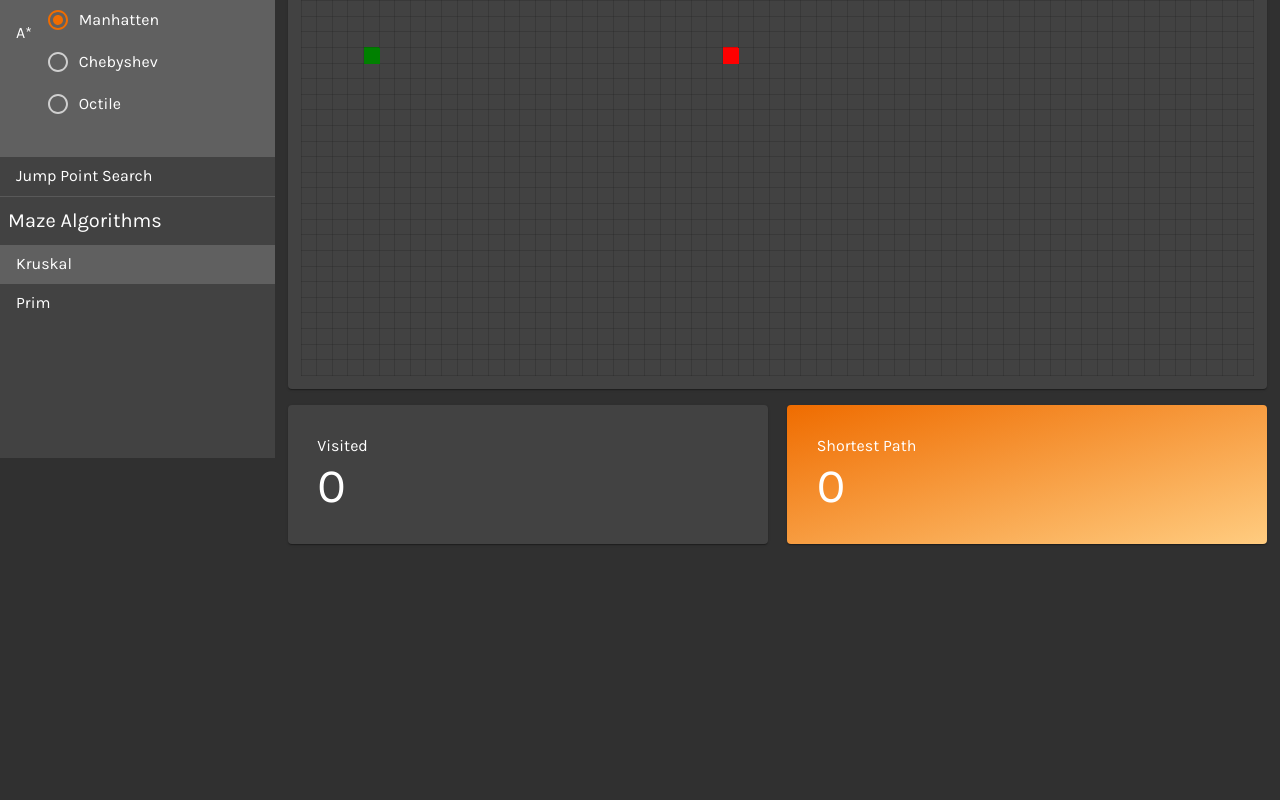
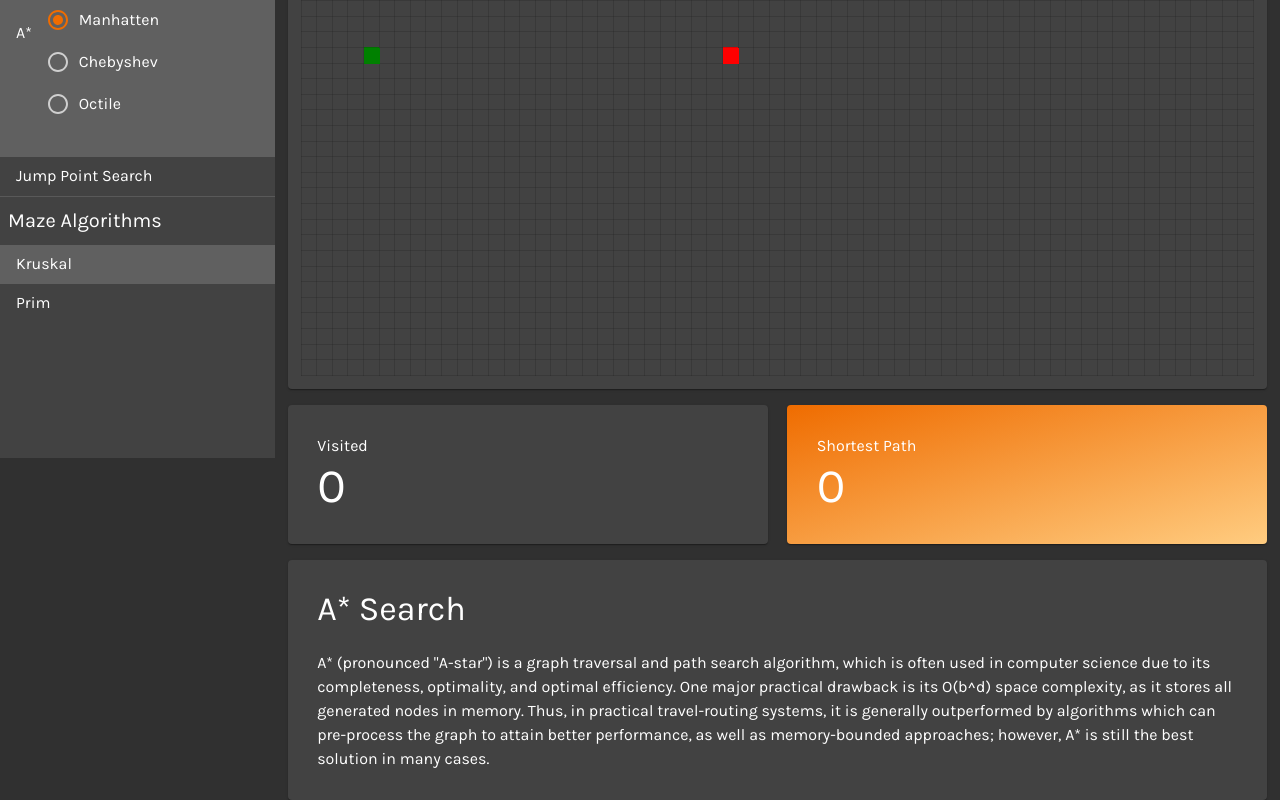
Before and after one commit to aarnav982023/PathfindingVis, a React (Create React App) app: page / in a window 1280 px wide. Shown: the part 342-1142 px from the top of the page. Before the commit the page ends 960 px from the top, so only its background shows below. Built offline with nearby package versions, Linux system fonts and the light colour scheme.

Commit message:
Added Algo Info Card

```diff
--- a/package.json
+++ b/package.json
@@ -18,8 +18,8 @@
     "redux": "^4.0.5"
   },
   "scripts": {
-    "predeploy":"npm run build",
-    "deploy":"gh-pages -d build",
+    "predeploy": "npm run build",
+    "deploy": "gh-pages -d build",
     "start": "react-scripts start",
     "build": "react-scripts build",
     "test": "react-scripts test",
--- /dev/null
+++ b/src/components/AlgoInfo.js
@@ -0,0 +1,64 @@
+import React from "react";
+import { connect } from "react-redux";
+import Card from "@material-ui/core/Card";
+import Typography from "@material-ui/core/Typography";
+import { withStyles } from "@material-ui/core/styles";
+
+const AlgoInfoCard = withStyles({
+  root: {
+    width: "100%",
+    padding: "3%",
+    marginBottom: "2vh",
+    marginRight: "2%"
+  }
+})(Card);
+
+const getTitle = algo => {
+  switch (algo) {
+    case 0:
+      return "Dijkstra's Algorithm";
+    case 1:
+      return "A* Search";
+    case 2:
+      return "Jump Point Search";
+    default:
+      return;
+  }
+};
+
+const getContent = algo => {
+  switch (algo) {
+    case 0:
+      return `Dijkstra's algorithm is an algorithm for finding the shortest paths between nodes in a graph, which may represent, for example, road networks. It was conceived by computer scientist Edsger W. Dijkstra in 1956 and published three years later.
+      The algorithm exists in many variants. Dijkstra's original algorithm found the shortest path between two given nodes, but a more common variant fixes a single node as the "source" node and finds shortest paths from the source to all other nodes in the graph, producing a shortest-path tree.`;
+    case 1:
+      return `A* (pronounced "A-star") is a graph traversal and path search algorithm, which is often used in computer science due to its completeness, optimality, and optimal efficiency.
+      One major practical drawback is its O(b^d) space complexity, as it stores all generated nodes in memory. Thus, in practical travel-routing systems, it is generally outperformed by algorithms which can pre-process the graph to attain better performance,
+      as well as memory-bounded approaches; however, A* is still the best solution in many cases.`;
+    case 2:
+      return `Jump point search (JPS) is an optimization to the A* search algorithm for uniform-cost grids. It reduces symmetries in the search procedure by means of graph pruning,
+      eliminating certain nodes in the grid based on assumptions that can be made about the current node's neighbors, as long as certain conditions relating to the grid are satisfied.
+       As a result, the algorithm can consider long "jumps" along straight (horizontal, vertical and diagonal) lines in the grid, rather than the small steps from one grid position to the next that ordinary A* considers.
+       Jump point search preserves A*'s optimality, while potentially reducing its running time by an order of magnitude.`;
+    default:
+      return;
+  }
+};
+
+const AlgoInfo = props => {
+  return (
+    <AlgoInfoCard>
+      <Typography variant="h4">{getTitle(props.algo)}</Typography>
+      <br />
+      <Typography variant="body1">{getContent(props.algo)}</Typography>
+    </AlgoInfoCard>
+  );
+};
+
+const mapStateToProps = state => {
+  return {
+    algo: state.algo
+  };
+};
+
+export default connect(mapStateToProps)(AlgoInfo);
--- a/src/components/App.js
+++ b/src/components/App.js
@@ -3,6 +3,7 @@ import Grid from "./Grid";
 import NavBar from "./NavBar";
 import Visited from "./Visited";
 import ShortestPath from "./ShortestPath";
+import AlgoInfo from "./AlgoInfo";
 import "../assets/css/App.css";
 import { createMuiTheme, ThemeProvider } from "@material-ui/core/styles";
 
@@ -70,6 +71,7 @@ const App = () => {
               <Visited />
               <ShortestPath />
             </div>
+            <AlgoInfo />
           </div>
         </div>
       </div>
--- a/src/components/Grid.js
+++ b/src/components/Grid.js
@@ -15,7 +15,12 @@ let endNode = { row: 20, column: 27 };
 let selectStart = false;
 let selectEnd = false;
 let selectWall = false;
+let selectRemoveWall = false;
 let isAnimated = false;
+
+const startNodeClass = "start-node";
+const endNodeClass = "end-node";
+const wallClass = "wall";
 
 const GridContainer = withStyles({
   root: {
@@ -70,6 +75,9 @@ class TGrid extends React.Component {
         nodeRow.push(
           <Node
             key={i.toString() + "-" + j.toString()}
+            startNodeClass={startNodeClass}
+            endNodeClass={endNodeClass}
+            wallClass={wallClass}
             row={this.state.grid[i][j].row}
             column={this.state.grid[i][j].col}
             isStart={this.state.grid[i][j].isStart}
@@ -135,6 +143,8 @@ class TGrid extends React.Component {
       !selectEnd
     ) {
       selectStart = true;
+      if (this.state.grid[row][column].isWall)
+        this.nodeRefs[row][column].current.classList.add(wallClass);
     } else if (selectEnd) {
       if (row !== startNode.row || column !== startNode.column) {
         selectEnd = false;
@@ -146,27 +156,38 @@ class TGrid extends React.Component {
       !selectStart
     ) {
       selectEnd = true;
+      if (this.state.grid[row][column].isWall)
+        this.nodeRefs[row][column].current.classList.add(wallClass);
     } else if (selectWall) {
       selectWall = false;
+      await this.setGrid(this.state.grid);
+    } else if (this.state.grid[row][column].isWall) {
+      selectRemoveWall = true;
+      this.nodeRefs[row][column].current.classList.remove(wallClass);
+      let grid = this.state.grid;
+      grid[row][column].isWall = false;
       if (isAnimated) this.visualizeRealTime(startNode, endNode);
+    } else if (selectRemoveWall) {
+      selectRemoveWall = false;
       await this.setGrid(this.state.grid);
     } else {
       selectWall = true;
-      this.nodeRefs[row][column].current.classList.add("wall");
+      this.nodeRefs[row][column].current.classList.add(wallClass);
       let grid = this.state.grid;
       grid[row][column].isWall = true;
+      if (isAnimated) this.visualizeRealTime(startNode, endNode);
     }
   };
   onMouseEnterAndLeave = (row, column) => {
     //Just changing the class using refs.
     if (selectStart) {
       if (row !== endNode.row || column !== endNode.column) {
-        this.nodeRefs[row][column].current.classList.toggle("start-node");
+        this.nodeRefs[row][column].current.classList.toggle(startNodeClass);
         if (isAnimated) this.visualizeRealTime({ row, column }, endNode);
       }
     } else if (selectEnd) {
       if (row !== startNode.row || column !== startNode.column) {
-        this.nodeRefs[row][column].current.classList.toggle("end-node");
+        this.nodeRefs[row][column].current.classList.toggle(endNodeClass);
         if (isAnimated) this.visualizeRealTime(startNode, { row, column });
       }
     } else if (selectWall) {
@@ -174,9 +195,20 @@ class TGrid extends React.Component {
         (row !== endNode.row || column !== endNode.column) &&
         (row !== startNode.row || column !== startNode.column)
       ) {
-        this.nodeRefs[row][column].current.classList.add("wall");
+        this.nodeRefs[row][column].current.classList.add(wallClass);
         let grid = this.state.grid;
         grid[row][column].isWall = true;
+        if (isAnimated) this.visualizeRealTime(startNode, endNode);
+      }
+    } else if (selectRemoveWall) {
+      if (
+        (row !== endNode.row || column !== endNode.column) &&
+        (row !== startNode.row || column !== startNode.column)
+      ) {
+        this.nodeRefs[row][column].current.classList.remove(wallClass);
+        let grid = this.state.grid;
+        grid[row][column].isWall = false;
+        if (isAnimated) this.visualizeRealTime(startNode, endNode);
       }
     }
   };
@@ -194,14 +226,14 @@ class TGrid extends React.Component {
     grid[startNode.row][startNode.column].isStart = false;
     startNode = { row, column };
     grid[startNode.row][startNode.column].isStart = true;
-    this.nodeRefs[row][column].current.classList.add("start-node");
+    this.nodeRefs[row][column].current.classList.add(startNodeClass);
     this.setGrid(grid);
   };
   changeGridEndNode = (row, column, grid = this.state.grid) => {
     grid[endNode.row][endNode.column].isEnd = false;
     endNode = { row, column };
     grid[endNode.row][endNode.column].isEnd = true;
-    this.nodeRefs[row][column].current.classList.add("end-node");
+    this.nodeRefs[row][column].current.classList.add(endNodeClass);
     this.setGrid(grid);
   };
   clearVisited = grid => {
@@ -364,7 +396,7 @@ class TGrid extends React.Component {
         return;
       }
       const { row, col } = addedWalls[i];
-      this.nodeRefs[row][col].current.classList.add("wall");
+      this.nodeRefs[row][col].current.classList.add(wallClass);
       ++i;
       requestAnimationFrame(animateAddedWalls);
     };*/
@@ -376,13 +408,13 @@ class TGrid extends React.Component {
         return;
       }
       const { row, col } = removedWalls[j];
-      this.nodeRefs[row][col].current.classList.remove("wall");
+      this.nodeRefs[row][col].current.classList.remove(wallClass);
       ++j;
       requestAnimationFrame(animateRemovedWalls);
     };
     const showAddedWalls = () => {
       addedWalls.forEach(node =>
-        this.nodeRefs[node.row][node.col].current.classList.add("wall")
+        this.nodeRefs[node.row][node.col].current.classList.add(wallClass)
       );
     };
     showAddedWalls();
--- a/src/components/Node.js
+++ b/src/components/Node.js
@@ -2,26 +2,34 @@ import React from "react";
 
 class Node extends React.PureComponent {
   render() {
-    const { row, column, onMouseClick, onMouseEnterAndLeave } = this.props;
+    const {
+      row,
+      column,
+      onMouseClick,
+      onMouseEnterAndLeave,
+      startNodeClass,
+      endNodeClass,
+      wallClass
+    } = this.props;
     const statusClass = this.props.isStart
-      ? "start-node"
+      ? startNodeClass
       : this.props.isEnd
-      ? "end-node"
+      ? endNodeClass
       : this.props.isShortestPath
       ? "shortest-path"
       : this.props.isVisited
       ? "visited"
       : this.props.isWall
-      ? "wall"
+      ? wallClass
       : "";
     return (
       <td
         id={`node-${row}-${column}`}
         className={`node ${statusClass}`}
+        ref={this.props.forwardRef}
         onClick={() => onMouseClick(row, column)}
         onMouseEnter={() => onMouseEnterAndLeave(row, column)}
         onMouseLeave={() => onMouseEnterAndLeave(row, column)}
-        ref={this.props.forwardRef}
       ></td>
     );
   }
```
